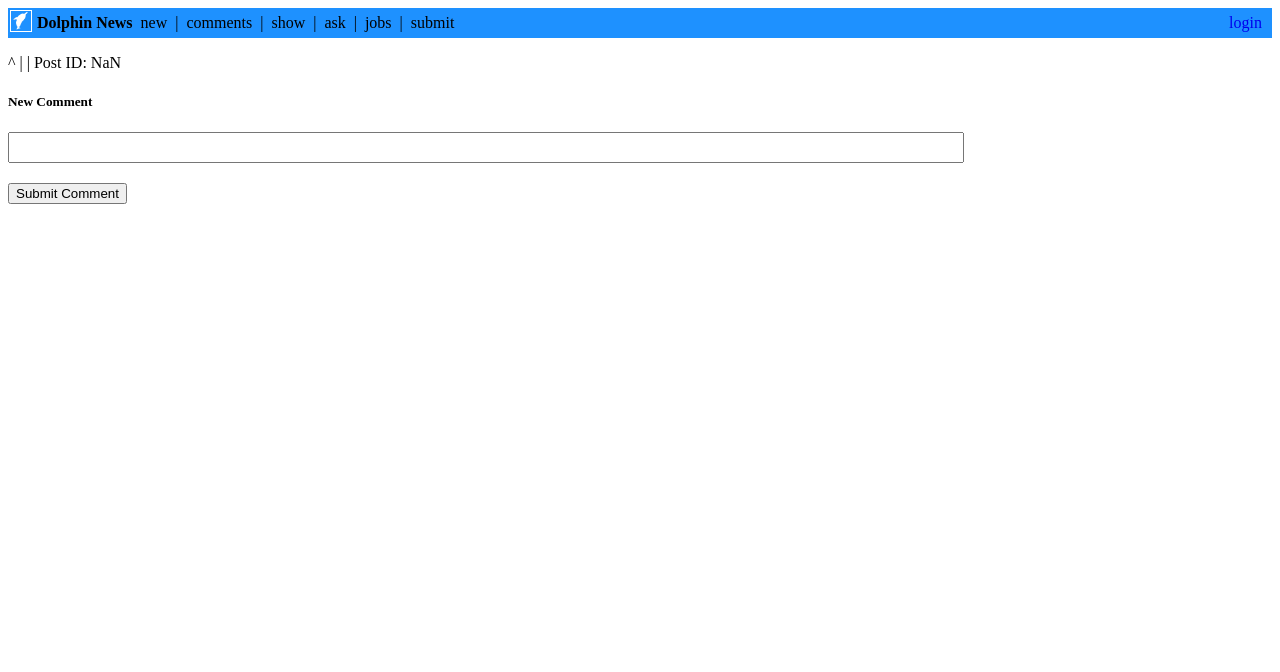
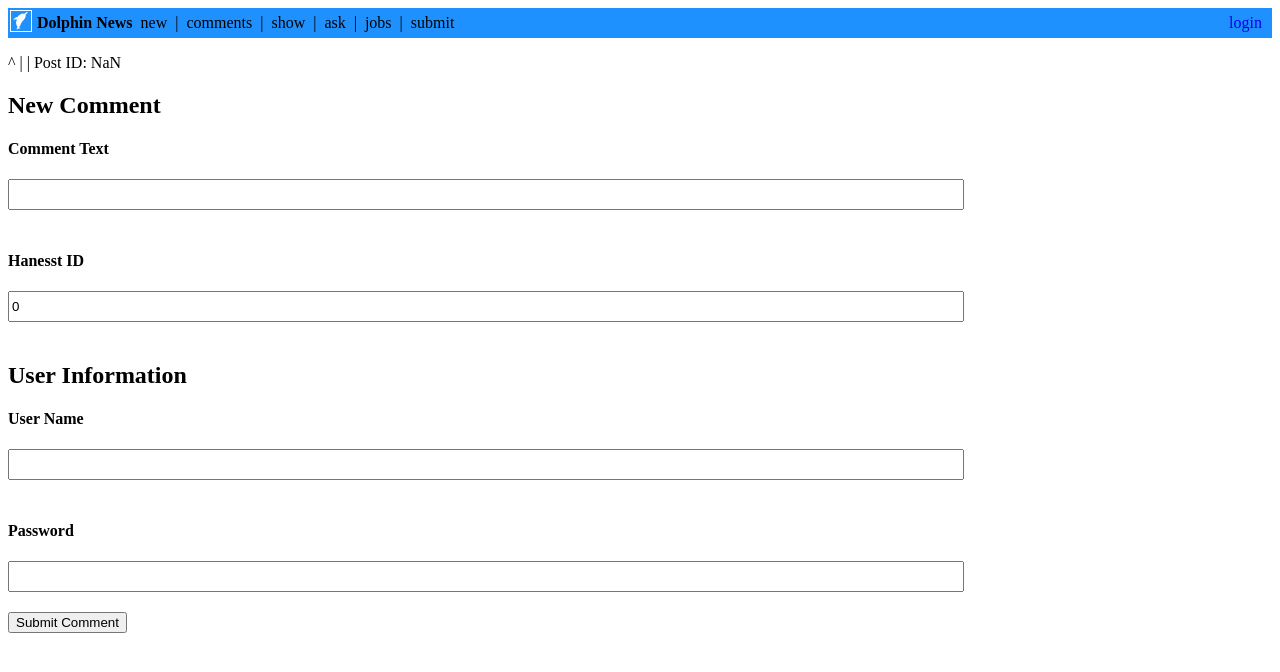
Before and after one commit to BingoBois/DolphinNewsFrontend, a React (Create React App) app: page /post in a window 1280 px wide. Shown: the top 672 px of the page. Built offline with nearby package versions, Linux system fonts and the light colour scheme.

Commit message:
Almost done with the basic comment, need to fix backend data to procceed

```diff
--- a/src/api/DataHandler.ts
+++ b/src/api/DataHandler.ts
@@ -130,7 +130,8 @@ export function postNewTopic(username: string, pwdHash: string,postTitle: string
 
 }
 
-export function postNewComment(username: string, pwdHash: string, postText: string, postParent: number, hanesst_id: number){
+//Function for Posting a new comment to a topic/post
+export function postNewComment(username: string, pwdHash: string, postText: string, postParentId: number, hanesst_id: number){
     return new Promise((resolve, rejects) => {
         fetch(API_URL+'/post/',{
             method: 'POST',
@@ -140,7 +141,7 @@ export function postNewComment(username: string, pwdHash: string, postText: stri
                 pwd_hash: pwdHash,
                 post_title: "",
                 post_url: "",
-                post_parent: postParent,
+                post_parent: postParentId,
                 hanesst_id: hanesst_id,
                 post_text: postText
             }),
--- a/src/screens/NewTopicScreen.tsx
+++ b/src/screens/NewTopicScreen.tsx
@@ -62,13 +62,15 @@ handleNewTopicSubmit = async ( e: React.FormEvent<HTMLFormElement>):Promise<void
             postNewTopic(this.state.username,this.state.pwdHash,this.state.post_title, this.state.post_url, this.state.post_text, this.state.hanesst_id).then(res => {
                 console.log(res);
             });
+            alert("Your story was successfully posted!");
         }
     }
 
-public render(){
-    return(
-        <div>
-            <h1>Welcome to the new Topic Screen!</h1>
+    newTopic(){
+        return(
+            <div>
+
+                <h1>Welcome to the new Topic Screen!</h1>
 
 
                 <form  onSubmit={this.handleNewTopicSubmit}>
@@ -135,6 +137,15 @@ public render(){
                 value="Create New Topic"/>
                 </form>
 
+            </div>
+        )
+    }
+
+public render(){
+    return(
+        <div>
+            {this.newTopic()}
+
         </div>
         )
     }
--- a/src/screens/PostScreen.tsx
+++ b/src/screens/PostScreen.tsx
@@ -1,6 +1,6 @@
 import * as React from 'react';
 import Comment from '../components/Comment';
-import { getCommetsFromPostId, getPostById } from '../api/DataHandler';
+import { getCommetsFromPostId, getPostById, postNewComment } from '../api/DataHandler';
 import { RealComment } from 'src/types/realcomment';
 
 interface PostState {
@@ -9,7 +9,10 @@ interface PostState {
   postUrl: string | undefined,
   postKarma: number | undefined,
   comments: Array<RealComment> | undefined
-  newComment: string
+  post_text: string
+  username: string
+  pwdHash: string
+  comment_hanesst_id: number
 }
 
 export default class PostScreen extends React.Component<any, PostState>{
@@ -21,7 +24,10 @@ export default class PostScreen extends React.Component<any, PostState>{
     postUrl: undefined,
     postKarma: undefined,
     comments: [],
-    newComment: ""
+    post_text: "",
+    username: "",
+    pwdHash: "",
+    comment_hanesst_id: 0
   }
 
 
@@ -34,6 +40,22 @@ export default class PostScreen extends React.Component<any, PostState>{
       this.getPost()
     });
   }
+
+handleUserNameInput(event:React.FormEvent<HTMLInputElement>){
+    this.setState({username: event.currentTarget.value})
+}
+
+handlePWDInput(event:React.FormEvent<HTMLInputElement>){
+    this.setState({pwdHash: event.currentTarget.value})
+}
+
+handleHasesstIdInput(event:React.FormEvent<HTMLInputElement>){
+    this.setState({comment_hanesst_id: event.currentTarget.valueAsNumber})
+}
+
+handleCommentInput(event:React.FormEvent<HTMLInputElement>){
+  this.setState({post_text: event.currentTarget.value})
+}
 
   getPost(){
     if(this.state.postId){
@@ -57,15 +79,86 @@ export default class PostScreen extends React.Component<any, PostState>{
     }
   }
 
-  handleCommentInput(event:React.FormEvent<HTMLInputElement>){
 
-  this.setState({newComment: event.currentTarget.value})
+
+  handleSubmit = async ( e: React.FormEvent<HTMLFormElement>):Promise<void> => {
+      e.preventDefault();
+      console.log("commentText "+this.state.post_text)
+      console.log("hanID "+this.state.comment_hanesst_id)
+      console.log("postID "+this.state.postId)
+      console.log("pwd "+this.state.pwdHash)
+      console.log("username "+this.state.username)
+
+      /*This works!
+      Need to change a small thing in the backend, so that the "GetPost" also returns the posts hanesst_id,
+      since this is the ID we need in order to attach new comments too!
+      */
+      postNewComment("Christian", "Olsen", "DIABLO IMMORTAL WILL SUCK!!!", 1, 666).then(res => {
+        console.log(res);
+        });
+
+      if(this.state.username|| this.state.pwdHash || this.state.post_text || this.state.postId || this.state.comment_hanesst_id){
+         //@ts-ignore
+      /*postNewComment(this.state.username, this.state.pwdHash, this.state.newComment, this.state.postId, this.state.hanesst_id).then(res => {
+        console.log(res);
+        });
+        */
+        alert("Your comment was successfully posted!");
+      } else {
+        alert("Something went wrong! Did you fill out all the inputs?");
+      }
 
   }
 
-  handleSubmit = async ( e: React.FormEvent<HTMLFormElement>):Promise<void> => {
-      e.preventDefault();
-      console.log(this.state.newComment)
+  newComment(){
+    return(
+      <div>
+      <h2>New Comment</h2>
+      <h4>Comment Text</h4>
+      <form  onSubmit={this.handleSubmit}>
+        <label htmlFor="test" >
+          <input
+           type="text"
+           style={{width:"75%", height: "25px", lineHeight:"1.5em", marginBottom:"20px", display: "inline-block"}}
+           value={this.state.post_text}
+           onChange={e => this.handleCommentInput(e)} />
+
+          <h4>Hanesst ID</h4>
+          <input
+           type="number"
+           style={{width:"75%", height: "25px", lineHeight:"1.5em", marginBottom:"20px", display: "inline-block"}}
+           value={this.state.comment_hanesst_id}
+           onChange={e => this.handleHasesstIdInput(e)} />
+
+        <h2>User Information</h2>
+        <h4>User Name</h4>
+         <input
+           type="text"
+           style={{width:"75%", height: "25px", lineHeight:"1.5em", marginBottom:"20px", display: "inline-block"}}
+           value={this.state.username}
+           onChange={e => this.handleUserNameInput(e)} />
+
+        <h4>Password</h4>
+         <input
+           type="text"
+           style={{width:"75%", height: "25px", lineHeight:"1.5em", marginBottom:"20px", display: "inline-block"}}
+           value={this.state.pwdHash}
+           onChange={e => this.handlePWDInput(e)} />
+         </label>
+         <br/>
+
+
+
+
+         <input type="submit"
+         value="Submit Comment"
+         //disabled={!this.state.username|| !this.state.pwdHash || !this.state.newComment || !this.state.postId || !this.state.hanesst_id}
+         />
+      </form>
+
+
+      </div>
+    )
   }
 
 
@@ -75,21 +168,15 @@ export default class PostScreen extends React.Component<any, PostState>{
     });
 
 
+
     return(
       <div>
         <p>^{this.state.postKarma} | {this.state.postContent} | Post ID: {this.state.postId}</p>
         <p><a href={this.state.postUrl}>{this.state.postUrl}</a></p>
 
         <div>{comments}</div>
+        {this.newComment()}
 
-        <h5>New Comment</h5>
-        <form  onSubmit={this.handleSubmit}>
-          <label htmlFor="test" >
-             <input  style={{width:"75%", height: "25px", lineHeight:"1.5em", marginBottom:"20px", display: "inline-block"}} value={this.state.newComment} className="name" onChange={e => this.handleCommentInput(e)} />
-           </label>
-           <br/>
-           <input type="submit" value="Submit Comment" />
-        </form>
 
       </div>
     );
```
